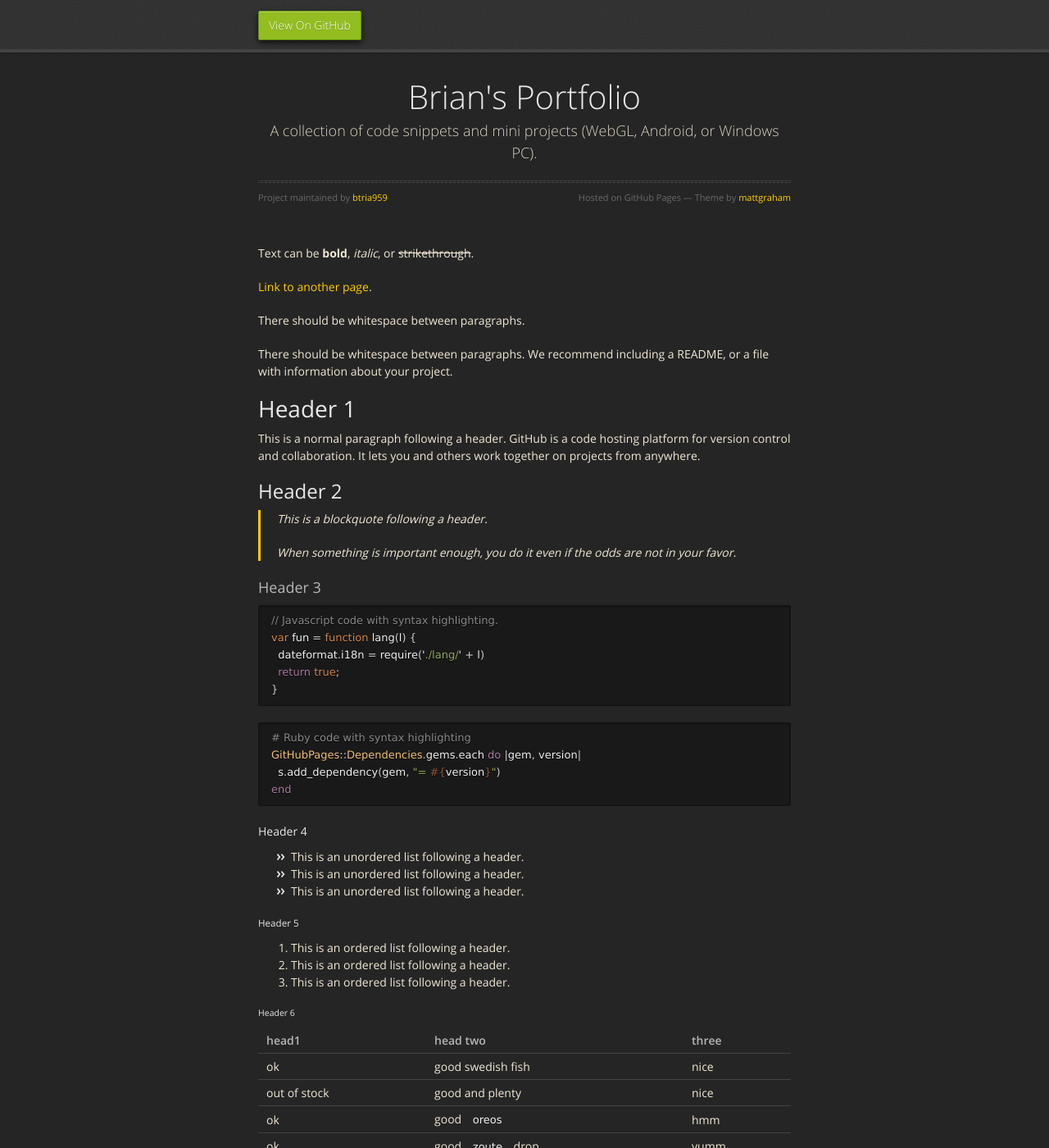
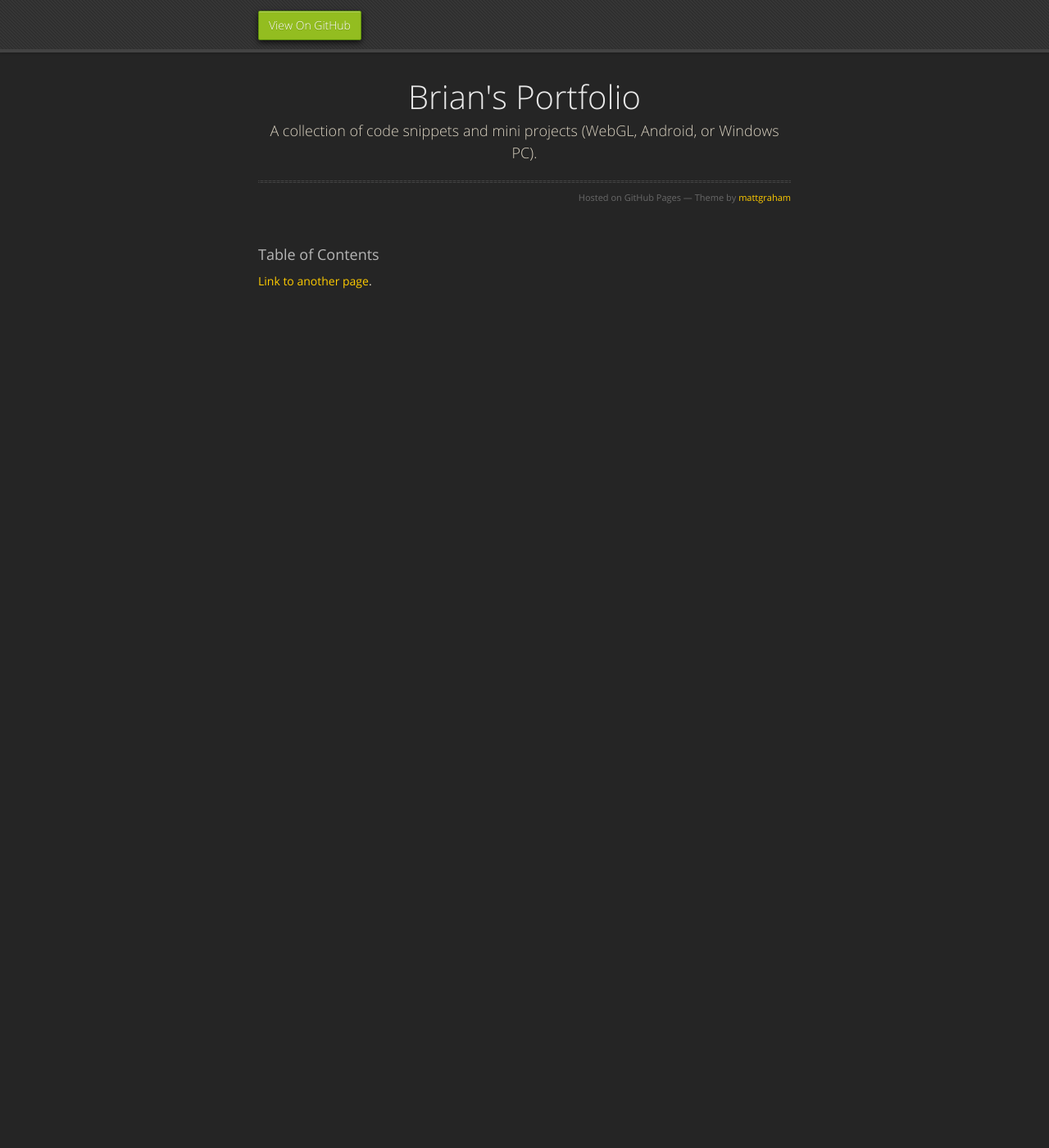
Before and after one commit to btria959/briantria.github.io, a Jekyll site: the page built from index.md, in a window 1280 px wide and 1400 px high. Shown: the whole window at 82% size. Built offline with Jekyll 4.4.1, drawn with Linux system fonts in a browser that asks for light colours; nearby versions of some CDN libraries; our own code applies the rules of GitHub Pages for plain Markdown files; some of the changed text lies outside the part shown.

Commit message:
added permalink

````diff
--- a/_config.yml
+++ b/_config.yml
@@ -7,3 +7,4 @@
 # google_analytics:
 
 theme: jekyll-theme-midnight
+permalink: /:categories/:title/
--- a/_layouts/default.html
+++ b/_layouts/default.html
@@ -35,7 +35,9 @@
           <h1>{{ site.title | default: site.github.repository_name }}</h1>
           <p>{{ site.description | default: site.github.project_tagline }}</p>
           <hr>
+          <!--
           <span class="credits left">Project maintained by <a href="{{ site.github.owner_url }}">{{ site.github.owner_name }}</a></span>
+          -->
           <span class="credits right">Hosted on GitHub Pages &mdash; Theme by <a href="https://twitter.com/michigangraham">mattgraham</a></span>
         </div>
 
--- a/index.md
+++ b/index.md
@@ -2,122 +2,5 @@
 layout: default
 ---
 
-Text can be **bold**, _italic_, or ~~strikethrough~~.
-
+### [](#header-3)Table of Contents
 [Link to another page](another-page).
-
-There should be whitespace between paragraphs.
-
-There should be whitespace between paragraphs. We recommend including a README, or a file with information about your project.
-
-# [](#header-1)Header 1
-
-This is a normal paragraph following a header. GitHub is a code hosting platform for version control and collaboration. It lets you and others work together on projects from anywhere.
-
-## [](#header-2)Header 2
-
-> This is a blockquote following a header.
->
-> When something is important enough, you do it even if the odds are not in your favor.
-
-### [](#header-3)Header 3
-
-```js
-// Javascript code with syntax highlighting.
-var fun = function lang(l) {
-  dateformat.i18n = require('./lang/' + l)
-  return true;
-}
-```
-
-```ruby
-# Ruby code with syntax highlighting
-GitHubPages::Dependencies.gems.each do |gem, version|
-  s.add_dependency(gem, "= #{version}")
-end
-```
-
-#### [](#header-4)Header 4
-
-*   This is an unordered list following a header.
-*   This is an unordered list following a header.
-*   This is an unordered list following a header.
-
-##### [](#header-5)Header 5
-
-1.  This is an ordered list following a header.
-2.  This is an ordered list following a header.
-3.  This is an ordered list following a header.
-
-###### [](#header-6)Header 6
-
-| head1        | head two          | three |
-|:-------------|:------------------|:------|
-| ok           | good swedish fish | nice  |
-| out of stock | good and plenty   | nice  |
-| ok           | good `oreos`      | hmm   |
-| ok           | good `zoute` drop | yumm  |
-
-### There's a horizontal rule below this.
-
-* * *
-
-### Here is an unordered list:
-
-*   Item foo
-*   Item bar
-*   Item baz
-*   Item zip
-
-### And an ordered list:
-
-1.  Item one
-1.  Item two
-1.  Item three
-1.  Item four
-
-### And a nested list:
-
-- level 1 item
-  - level 2 item
-  - level 2 item
-    - level 3 item
-    - level 3 item
-- level 1 item
-  - level 2 item
-  - level 2 item
-  - level 2 item
-- level 1 item
-  - level 2 item
-  - level 2 item
-- level 1 item
-
-### Small image
-
-![](https://assets-cdn.github.com/images/icons/emoji/octocat.png)
-
-### Large image
-
-![](https://guides.github.com/activities/hello-world/branching.png)
-
-
-### Definition lists can be used with HTML syntax.
-
-<dl>
-<dt>Name</dt>
-<dd>Godzilla</dd>
-<dt>Born</dt>
-<dd>1952</dd>
-<dt>Birthplace</dt>
-<dd>Japan</dd>
-<dt>Color</dt>
-<dd>Green</dd>
-</dl>
-
-```
-Long, single-line code blocks should not wrap. They should horizontally scroll if they are too long. This line should be long enough to demonstrate this.
-```
-
-```
-The final element.
-```
````
Also changed, not shown: another-page.md (+1 -1 lines), thumbnail.png (deleted), tmp/.travis.yml (renamed from .travis.yml), tmp/CODE_OF_CONDUCT.md (renamed from CODE_OF_CONDUCT.md), tmp/CONTRIBUTING.md (renamed from CONTRIBUTING.md), tmp/README.md (renamed from README.md), tmp/index_template.md (renamed from index_template.md), 2 other files.
